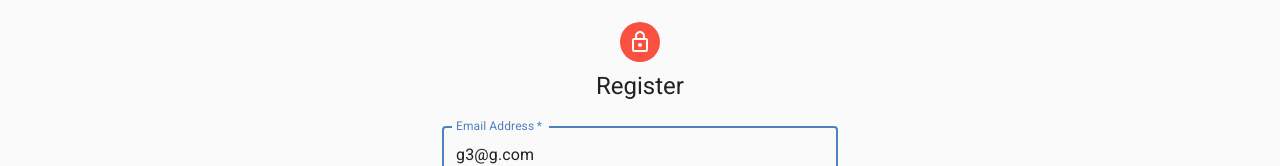
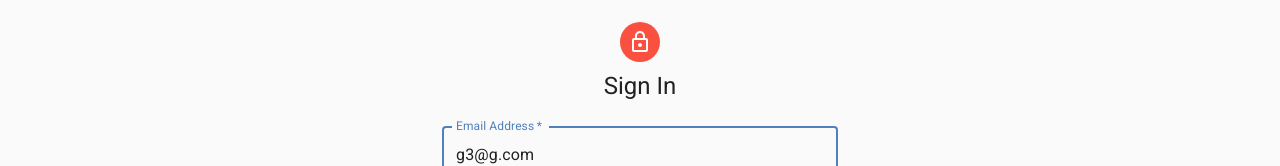
Before and after one commit to megens/nextjs-blog2, a Next.js app: page /loginForm in a window 1280 px wide. Shown: the part 247-413 px from the top of the page. Built offline with nearby package versions, Linux system fonts and the light colour scheme; no server answers.

Commit message:
chasing loginForm 500

```diff
--- a/pages/loginForm.tsx
+++ b/pages/loginForm.tsx
@@ -96,15 +96,19 @@ export default function Login() {
         return r.json();
       })
       .then((data) => {
+        console.log("data");
         if (data && data.error) {
+          console.log("error");
           console.log(data.message); // TO DO ... address this error!
         }
         if (data && data.token) {
           //set cookie
+          console.log("token");
           console.log("setting a cookie");
           cookie.set("token", data.token, { expires: 2 });
           Router.push("/my-profile/dashboard");
         }
+        console.log("something else");
       });
   }
 
@@ -117,7 +121,7 @@ export default function Login() {
           <LockOutlinedIcon />
         </Avatar>
         <Typography component="h1" variant="h5">
-          Register
+          Sign In
         </Typography>
         <Formik
           validationSchema={object({
```
